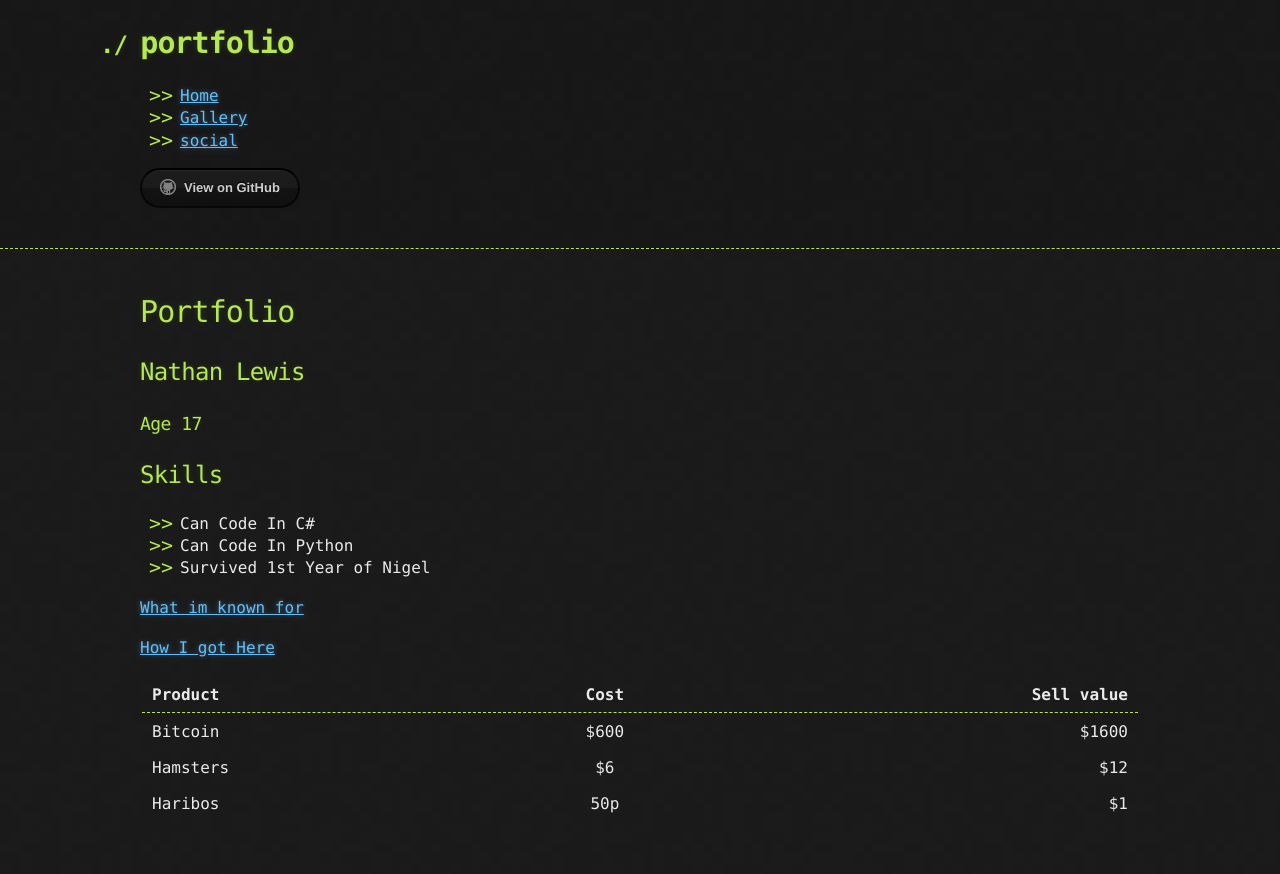
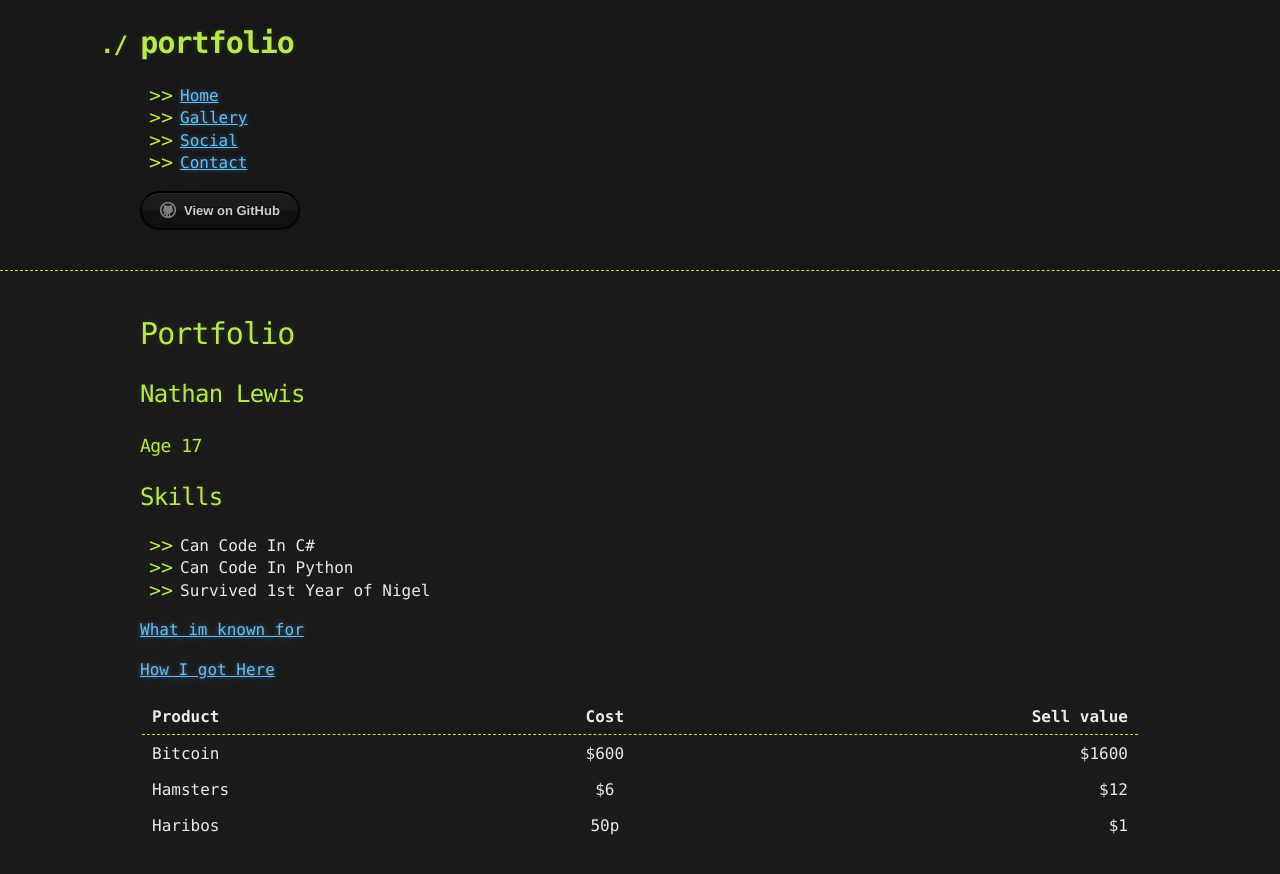
Before and after one commit to NathanLewis298/portfolio, a Jekyll site: the page built from index.md, in a window 1280 px wide. Shown: the top 874 px of the page. Built offline with Jekyll 4.4.1, drawn with Linux system fonts in a browser that asks for light colours; our own code applies the rules of GitHub Pages for plain Markdown files; the repository's description, which GitHub fills in, is left out.

Commit message:
Update nav.html

```diff
--- a/_includes/nav.html
+++ b/_includes/nav.html
@@ -7,7 +7,10 @@
      <a href="gallery.html"> Gallery </a>
    </li>
     <li>
-     <a href="social.html"> social </a>
+     <a href="social.html"> Social </a>
+   </li>
+  <li>
+     <a href="contact.html"> Contact </a>
    </li>
   </ul>
 </nav>
```
